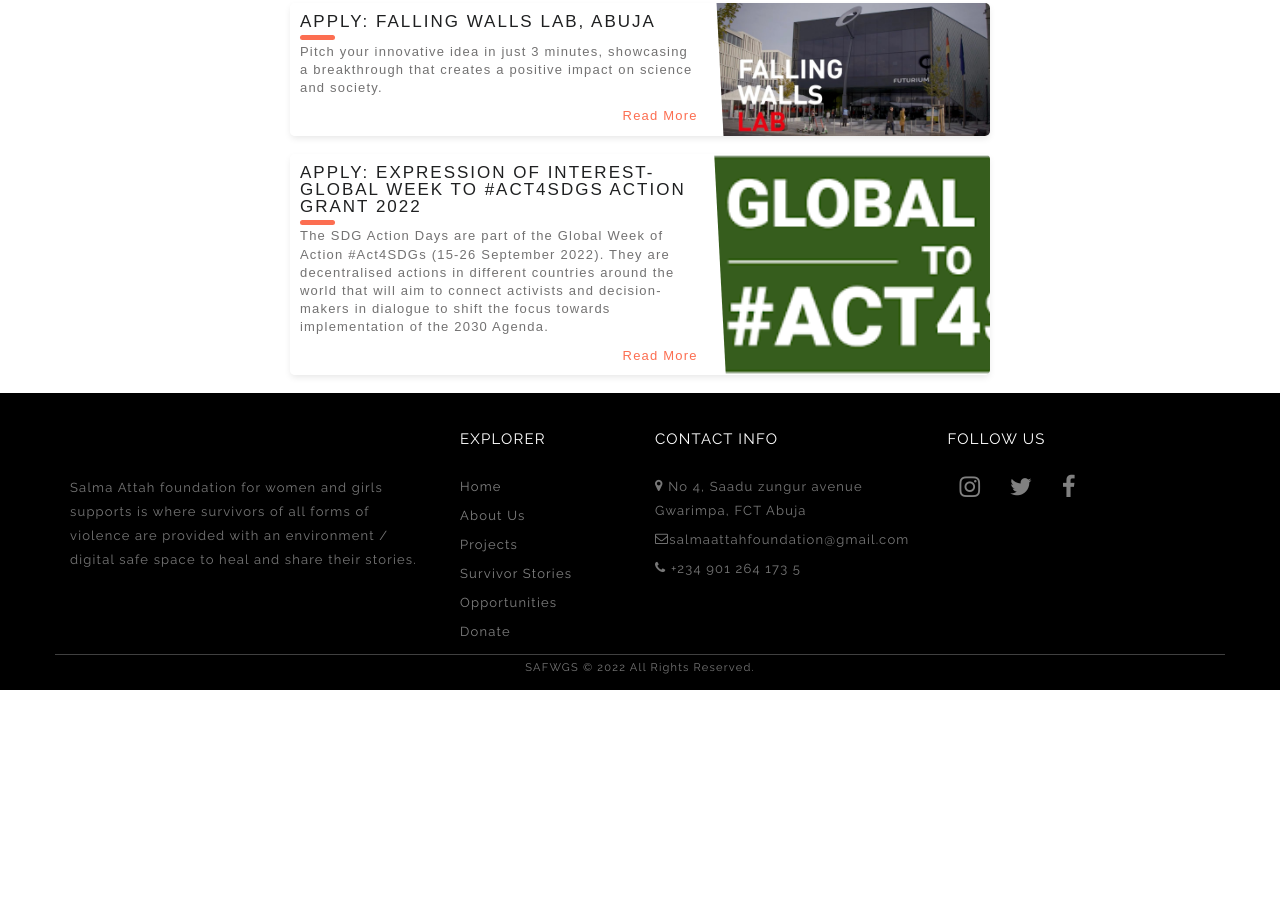
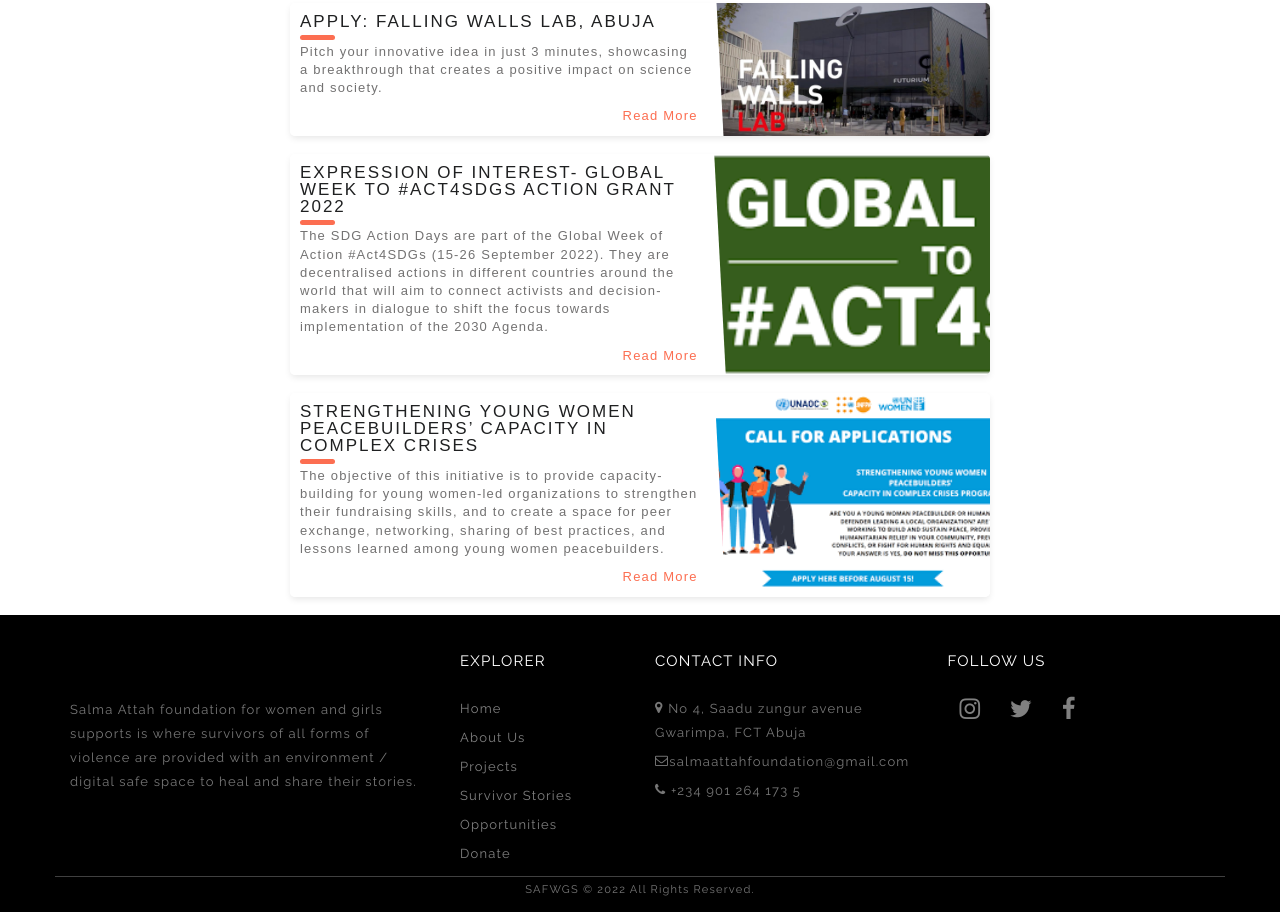
Before and after one commit to amralee/safwgs.com, a plain HTML site: page opportunities.html in a window 1280 px wide. Shown: the part 1832-2744 px from the top of the page. Before the commit the page ends 2522 px from the top, so only its background shows below. Drawn offline with Linux system fonts and the light colour scheme; files whose address does not match are found by name.

Commit message:
new oppourtuinity added

```diff
--- a/opportunities.html
+++ b/opportunities.html
@@ -226,7 +226,7 @@
 
                 </div>
                 <div class="description">
-                    <h1>APPLY: Expression of Interest- Global Week to #Act4SDGs Action Grant 2022</h1>
+                    <h1> Expression of Interest- Global Week to #Act4SDGs Action Grant 2022</h1>
                     <p>The SDG Action Days are part of the Global Week of Action
                         #Act4SDGs (15-26 September 2022). They are decentralised actions in different countries around the world that will aim to connect activists and
                         decision-makers in dialogue to shift the focus towards implementation of the
@@ -235,6 +235,21 @@
                         </p>
                     <p class="read-more">
                         <a href="https://docs.google.com/forms/d/e/1FAIpQLSexqjuABUwTdDjdw7SClL8ZxVUlMKKw41WgAQZHVqQ0iDke5g/viewform">Read More</a>
+                    </p>
+                </div>
+            </div>
+            <div class="blog-card alt">
+                <div class="meta">
+                    <div class="photo" style="background-image: url(assets/images/opp/United\ Nations\ Training\ on\ Strengthening\ Young\ Women\ Peacebuilders’\ Capacity.png)"></div>
+
+                </div>
+                <div class="description">
+                    <h1>Strengthening Young Women Peacebuilders’ Capacity in Complex Crises</h1>
+                    <p>The objective of this initiative is to provide capacity-building for young women-led organizations to strengthen their fundraising skills, and to create a space for peer exchange, networking, sharing of best practices, and lessons learned among young women peacebuilders.
+
+                        </p>
+                    <p class="read-more">
+                        <a href="https://docs.google.com/forms/d/e/1FAIpQLSeGI31UG7CirFWhj0gT8XsFuFYyHYXNsdU8DOLStMs7SrUNPw/viewform">Read More</a>
                     </p>
                 </div>
             </div>
```
Also changed, not shown: assets/images/opp/United Nations Training on Strengthening Young Women Peacebuilders’ Capacity.png (added).
